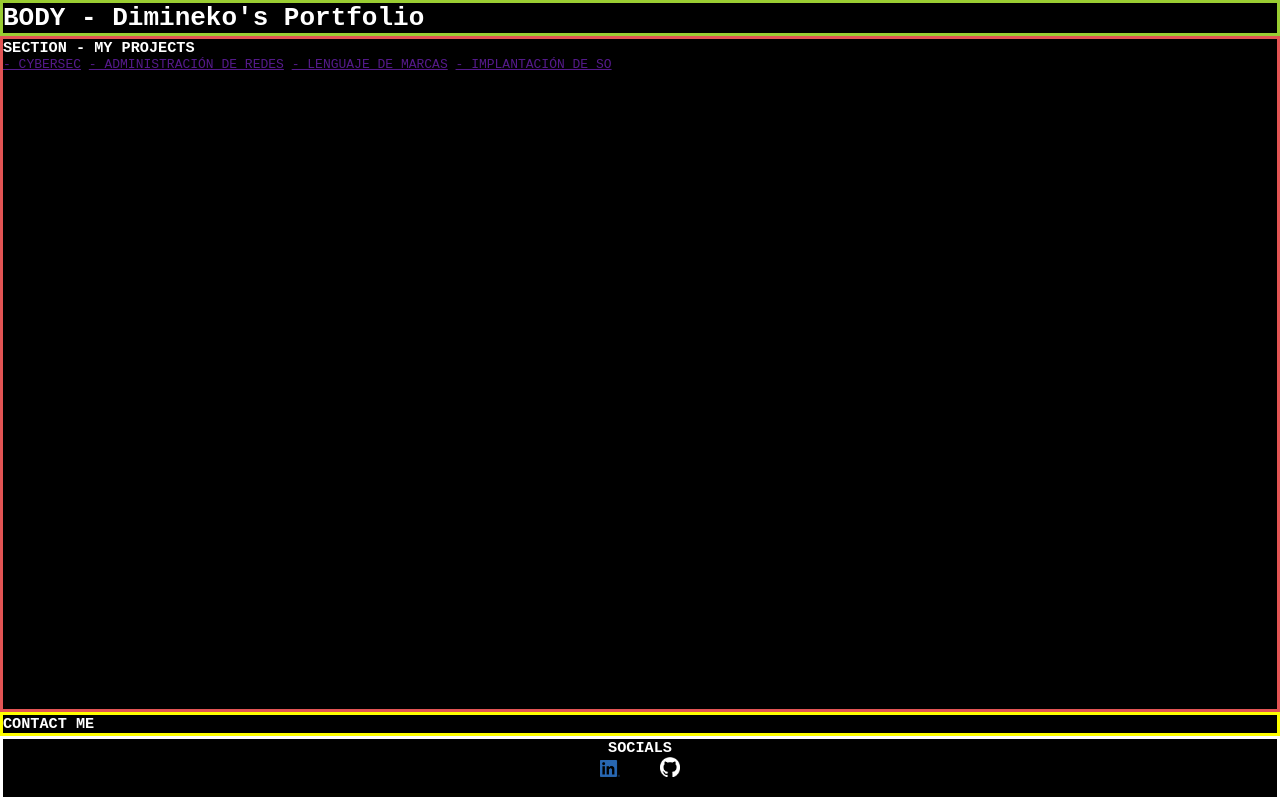
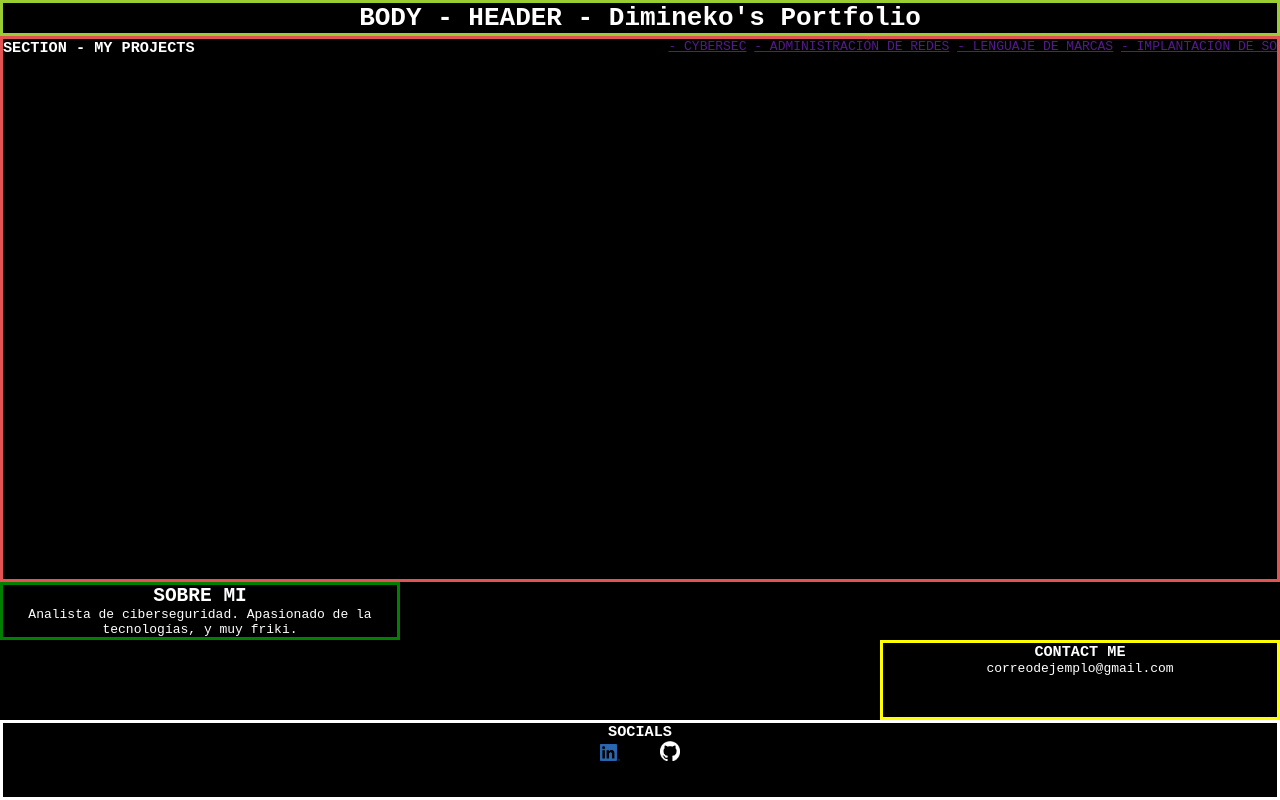
Before and after one commit to dimineko/portfolio, a plain HTML site: page index.html in a window 1280 px wide. Drawn offline with Linux system fonts and the light colour scheme.

Commit message:
Añadidas seccions 'sobre mi' y de 'contacto' y de socials

```diff
--- a/index.html
+++ b/index.html
@@ -10,7 +10,7 @@
 
 <body>
     <header>
-        <h1>BODY - Dimineko's Portfolio</h1>
+        <h1>BODY - HEADER - Dimineko's Portfolio</h1>
     </header>
     <section class="portfolio">
         <h3>SECTION - MY PROJECTS</h3>
@@ -21,8 +21,13 @@
             <a href=""> - IMPLANTACIÓN DE SO</a>
         </nav>
     </section>
+    <div class="sobre_mi">
+        <h2>SOBRE MI</h2>
+        <p>Analista de ciberseguridad. Apasionado de la tecnologías, y muy friki.</p>
+    </div>
     <section class="contact_me">
         <h3>CONTACT ME</h3>
+        <p>correodejemplo@gmail.com</p>
     </section>
     <footer class="redes_sociales">
         <h3>SOCIALS</h3>
--- a/style.css
+++ b/style.css
@@ -4,6 +4,13 @@
     padding: 0;
     box-sizing: border-box;
     overflow: hidden;
+}
+
+html {
+    box-sizing: border-box;
+  }
+*, *:before, *:after {
+    box-sizing: inherit;
 }
 
 body {
@@ -15,11 +22,15 @@ body {
 }
 header{
     border: 3px solid yellowgreen;
+    text-align: center;
 }
 
 .portfolio {
     border: 3px solid rgb(226, 84, 84);
     flex-grow: 1;
+    display: flex;
+    justify-content: space-between;
+    align-content: center;
 }
 
 footer {
@@ -27,6 +38,7 @@ footer {
     border: 3px solid white;
     margin-top: auto;
     text-align: center;
+    min-height: 10vh;
 }
 
 .img_rrss{
@@ -42,4 +54,16 @@ footer {
 
 .contact_me{
     border: 3px solid yellow;
+    align-self: flex-start;
+    margin-left: auto;
+    min-width: 50vh;
+    min-height: 10vh;
+    text-align: center;
 }
+
+.sobre_mi{
+    border: 3px solid green;
+    width: 50vh;
+    height: auto;
+    text-align: center;
+  }
```
